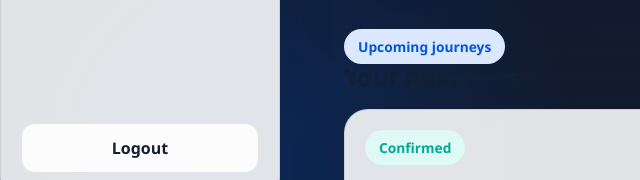
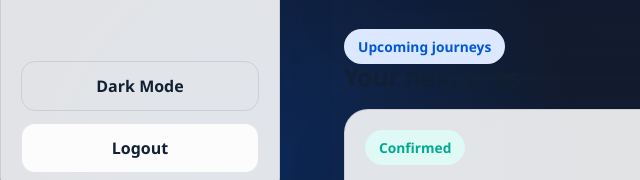
Before and after one commit to rajeev232/RailEase, a website: page frontend/dashboard.html in a window 1280 px wide. Shown: the part 598-778 px from the top of the page, 0-640 px from the left. Drawn offline with Linux system fonts and the light colour scheme; no server answers; sample sign-in values are in the browser's storage.

Commit message:
Enable Dark Mode button in dashboard

```diff
--- a/frontend/dashboard.html
+++ b/frontend/dashboard.html
@@ -27,7 +27,7 @@
         </nav>
 
         <div class="sidebar-tools">
-          <!-- <button id="themeToggle" class="ghost-btn full-width" type="button">Dark Mode</button> -->
+          <button id="themeToggle" class="ghost-btn full-width" type="button">Dark Mode</button>
           <button id="logoutBtn" class="secondary-btn full-width" type="button">Logout</button>
         </div>
       </aside>
```
